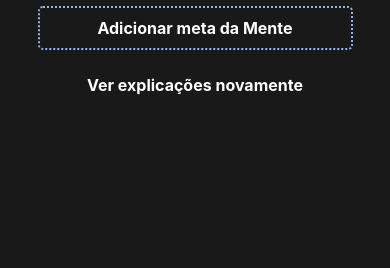
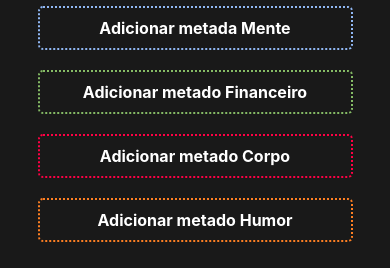
Before and after one commit to AEKJr/onebitlife, a React Native app: screen /Home in a window 390 px wide. Shown: the part 573-841 px from the top of the page. Built offline with nearby package versions, Linux system fonts and the light colour scheme.

Commit message:
Edição e criação dos hábitos

```diff
--- a/src/Components/Home/CreateHabit/index.jsx
+++ b/src/Components/Home/CreateHabit/index.jsx
@@ -1,23 +1,24 @@
 import React from "react";
 import { StyleSheet, Text, TouchableOpacity } from "react-native";
 
-export default function CreateHabit({ habitArea, borderColor }) {
+export default function CreateHabit({ habitArea, borderColor}) {
 
-	function handleCreate() {
-    console.log(`Botão clicado da área: ${habitArea}`)
+    function handleCreate(){
+        console.log(`botão da area clicado: ${habitArea}`)
     }
 
     return (
         <TouchableOpacity
             activeOpacity={0.8}
-            style={[styles.button, { borderColor: borderColor }]}
+            style={[styles.button, { borderColor: borderColor}]}
             onPress={handleCreate}
         >
             <Text style={styles.habitTitle}>
-                Adicionar meta {habitArea === "Mente" ? "da" : "do"} {habitArea}
+                Adicionar meta{habitArea === "Mente" ? "da" : "do"} {habitArea}
             </Text>
         </TouchableOpacity>
     );
+
 }
 
 const styles = StyleSheet.create({
--- a/src/Components/Home/EditHabit/index.jsx
+++ b/src/Components/Home/EditHabit/index.jsx
@@ -0,0 +1,56 @@
+import React from "react";
+import { Text, TouchableOpacity, StyleSheet, View, Alert } from "react-native";
+
+export default function EditHabit({ habit, frequency, habitArea, checkColor}) {
+
+    function handleEdit() {
+        console.log("Clicando no botão de editar Hábito")
+    }
+
+    function handleCheck() {
+        console.log(`Clincando no check do ${habitArea}`);
+    }
+
+    return (
+        <TouchableOpacity
+            activeOpacity={0.9}
+            style={styles.button}
+            onPress={handleEdit}
+        >
+            <View style={styles.habitText}>
+                <Text style={styles.habitTitle}>{habit}</Text>
+                <Text style={styles.habitFrequency}>{frequency}</Text>
+            </View>
+            <TouchableOpacity
+            style={[styles.check, { borderColor: checkColor }]}
+            onPress={handleCheck}/>
+        </TouchableOpacity>
+    );
+}
+
+const styles = StyleSheet.create({
+    button: {
+        backgroundColor: "#151515",
+        borderRadius: 5,
+        width: 320,
+        marginVertical: 10,
+        paddingVertical: 10,
+        paddingHorizontal: 20,
+        flexDirection: "row",
+        alignItems: "center",
+        justifyContent: "space-between",
+    },
+    habitTitle: {
+        color: "white",
+        fontWeight: "bold",
+    },
+    habitFrequency: {
+        color: "white",
+    },
+    check: {
+        width: 20,
+        height: 20,
+        borderWidth: 1,
+        borderRadius: 10,
+    },
+});
--- a/src/Pages/Home/index.jsx
+++ b/src/Pages/Home/index.jsx
@@ -5,6 +5,8 @@
 import LifeStatus from "../../Components/Common/LifeStatus";
 import StatusBar from "../../Components/Home/StatusBar";
 import CreateHabit from "../../Components/Home/CreateHabit";
+import EditHabit from "../../Components/Home/EditHabit";
+
 
 export default function Home() {
         const navigation = useNavigation();
@@ -22,9 +24,54 @@
             <ScrollView>
                 <View style={{ alignItems: "center" }}>
                     <Text style={styles.dailyChecks}>❤️ 20 dias - ✔️ 80 checks</Text>
+
                     <LifeStatus />
                     <StatusBar />
-                    <CreateHabit habitArea="Mente" borderColor = "#90B7F3"/>
+
+					{mindHabit ? (
+                        <EditHabit
+                            habit={mindHabit?.habitName}
+                            frequency={`${mindHabit?.habitTime} - ${mindHabit?.habitFrequency}`}
+                            habitArea={mindHabit?.habitArea}
+                            checkColor="#90B7F3"
+                        />
+                    ) : (
+                        <CreateHabit habitArea="Mente" borderColor="#90B7F3" />
+                    )}
+
+                    {moneyHabit ? (
+                        <EditHabit
+                            habit={moneyHabit?.habitName}
+                            frequency={`${moneyHabit?.habitTime} - ${moneyHabit?.habitFrequency}`}
+                            habitArea={moneyHabit?.habitArea}
+                            checkColor="#85BB65"
+                        />
+                    ) : (
+                        <CreateHabit habitArea="Financeiro" borderColor="#85BB65" />
+                    )}
+
+                    {bodyHabit ? (
+                        <EditHabit
+                        habit={bodyHabit?.habitName}
+                        frequency={`${bodyHabit?.habitTime} - ${bodyHabit?.habitFrequency}`}
+                        habitArea={bodyHabit?.habitArea}
+                        checkColor="#FF0044"
+                        />
+                    ) : (
+                        <CreateHabit habitArea="Corpo" borderColor="#FF0044" />
+                    )}
+
+                    {funHabit ? (
+                        <EditHabit
+                        habit={funHabit?.habitName}
+                        frequency={`${funHabit?.habitTime} - ${funHabit?.habitFrequency}`}
+                        habitArea={funHabit?.habitArea}
+                        checkColor="#FE7F23"
+                        />
+                    ) : (
+                        <CreateHabit habitArea="Humor" borderColor="#FE7F23" />
+                    )}
+
                 </View>
 
                 <Text
@@ -60,4 +107,4 @@
         paddingTop: 15,
         paddingBottom: 25,
     },
-});
+})
```
Lines whose indentation alone changed are shown as unchanged.
